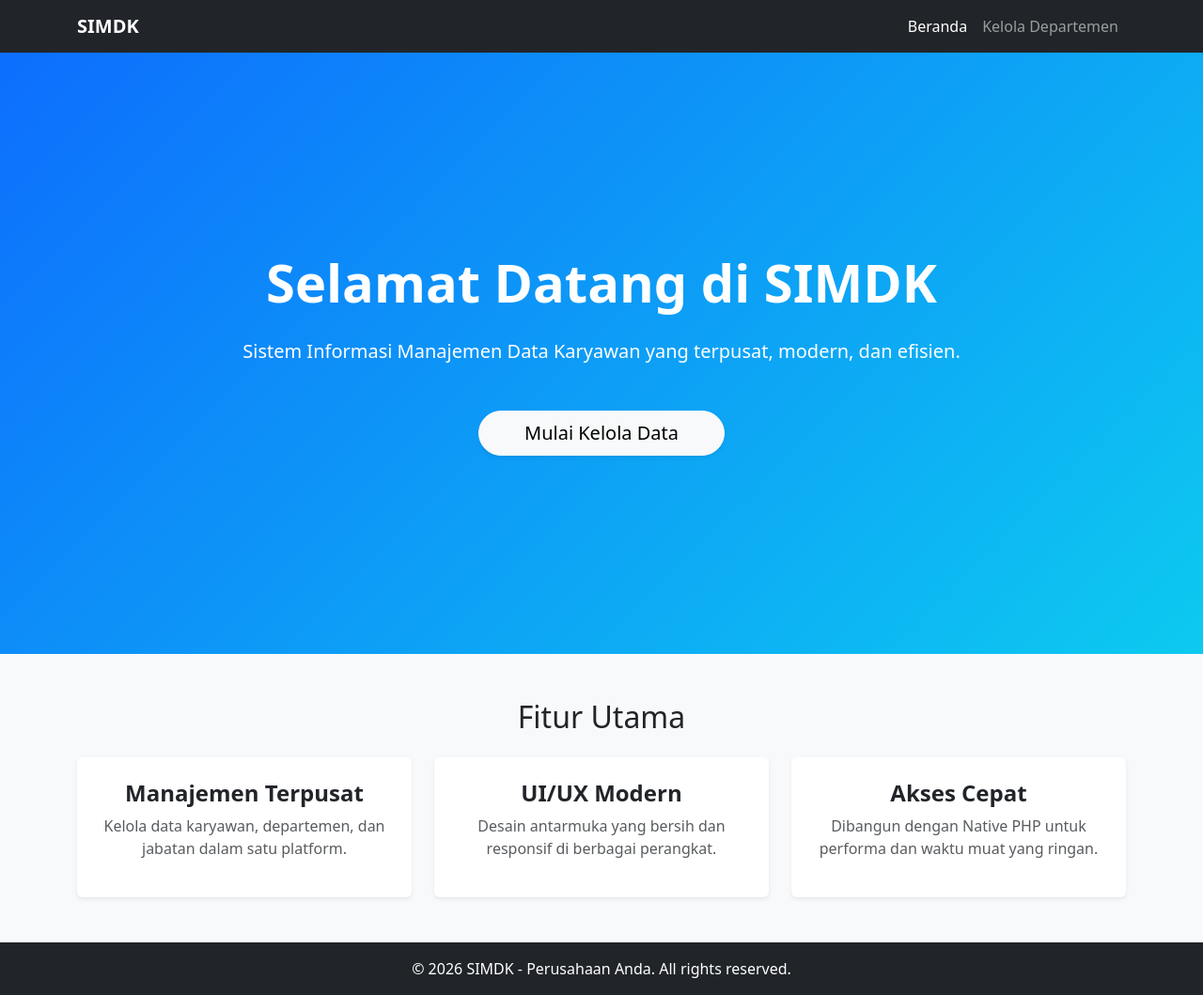
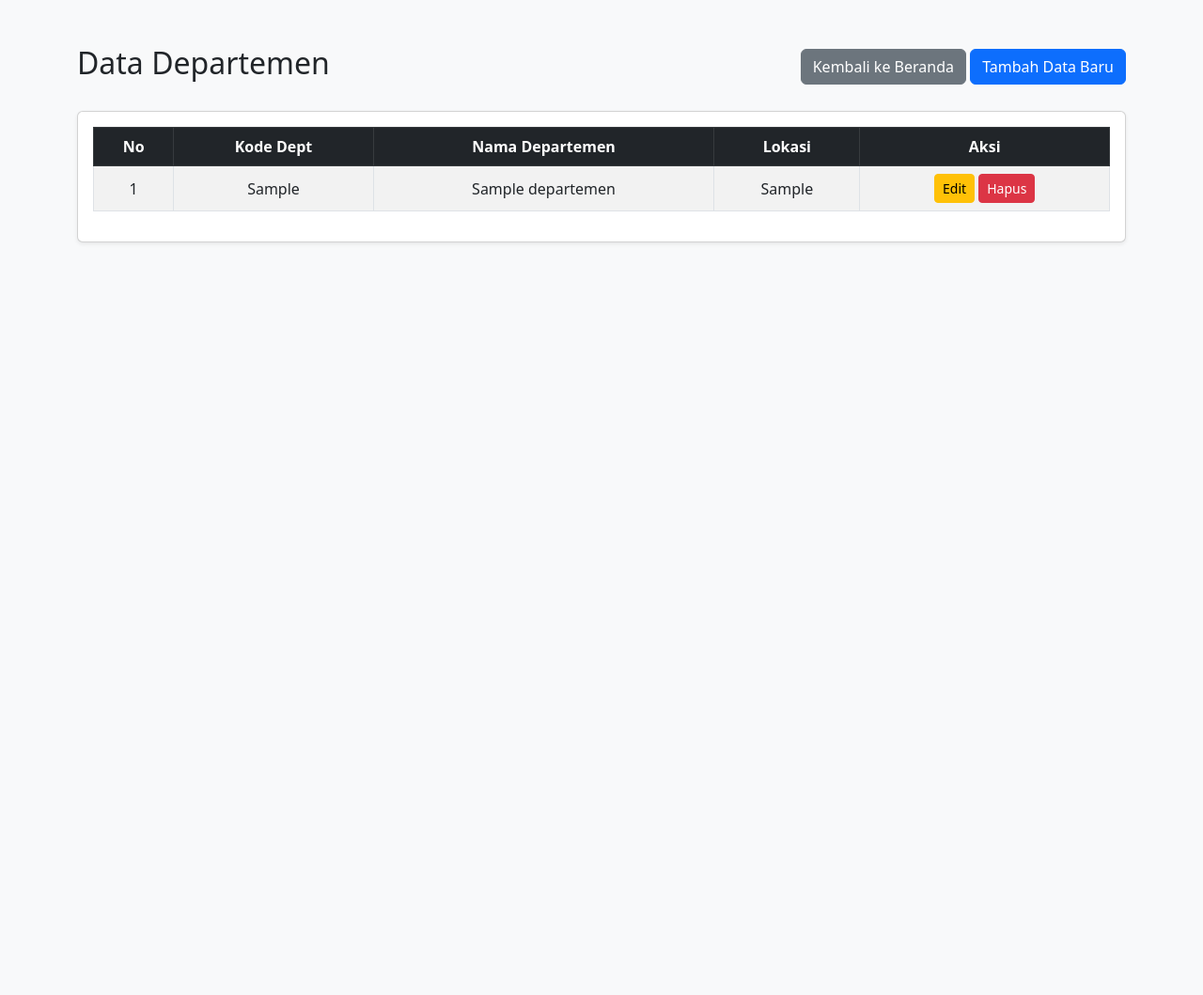
Before and after one commit to mahagacor777/UAP-Basis-Data, a PHP site: page /departemen/index.php in a window 1280 px wide. Shown: the whole page at 94% size. After the commit the page ends 259 px from the top, so only its background shows below. Run offline with PHP 8.4, Linux system fonts and the light colour scheme; tables that the repository leaves empty or names only in its code hold one stand-in row (values such as "Sample post").

Commit message:
Update index.php

```diff
--- a/departemen/index.php
+++ b/departemen/index.php
@@ -1,71 +1,63 @@
+<?php
+// Hubungkan dengan file koneksi (naik satu folder ke config)
+require_once '../config/database.php';
+?>
 <!DOCTYPE html>
 <html lang="id">
 <head>
     <meta charset="UTF-8">
-    <meta name="viewport" content="width=device-width, initial-scale=1.0">
-    <title>SIMDK - Sistem Informasi Manajemen Data Karyawan</title>
+    <title>Data Departemen - SIMDK</title>
     <link href="https://cdn.jsdelivr.net/npm/bootstrap@5.3.0/dist/css/bootstrap.min.css" rel="stylesheet">
-    <link href="css/style.css" rel="stylesheet">
 </head>
-<body>
+<body class="bg-light">
 
-    <nav class="navbar navbar-expand-lg navbar-dark bg-dark">
-        <div class="container">
-            <a class="navbar-brand fw-bold" href="index.php">SIMDK</a>
-            <button class="navbar-toggler" type="button" data-bs-toggle="collapse" data-bs-target="#navbarNav">
-                <span class="navbar-toggler-icon"></span>
-            </button>
-            <div class="collapse navbar-collapse" id="navbarNav">
-                <ul class="navbar-nav ms-auto">
-                    <li class="nav-item">
-                        <a class="nav-link active" href="index.php">Beranda</a>
-                    </li>
-                    <li class="nav-item">
-                        <a class="nav-link" href="departemen/index.php">Kelola Departemen</a>
-                    </li>
-                </ul>
+    <div class="container mt-5">
+        <div class="d-flex justify-content-between align-items-center mb-4">
+            <h2>Data Departemen</h2>
+            <div>
+                <a href="../index.php" class="btn btn-secondary">Kembali ke Beranda</a>
+                <a href="tambah.php" class="btn btn-primary">Tambah Data Baru</a>
             </div>
         </div>
-    </nav>
 
-    <section class="hero-section text-center">
-        <div class="container fade-in-down">
-            <h1 class="display-4 fw-bold mb-4">Selamat Datang di SIMDK</h1>
-            <p class="lead mb-5">Sistem Informasi Manajemen Data Karyawan yang terpusat, modern, dan efisien.</p>
-            <a href="departemen/index.php" class="btn btn-light btn-lg px-5 rounded-pill shadow-sm">Mulai Kelola Data</a>
-        </div>
-    </section>
+        <div class="card shadow-sm">
+            <div class="card-body">
+                <table class="table table-bordered table-striped text-center align-middle">
+                    <thead class="table-dark">
+                        <tr>
+                            <th>No</th>
+                            <th>Kode Dept</th>
+                            <th>Nama Departemen</th>
+                            <th>Lokasi</th>
+                            <th>Aksi</th>
+                        </tr>
+                    </thead>
+                    <tbody>
+                        <?php
+                        // Query ambil data dari tabel departemen
+                        $query = "SELECT * FROM departemen ORDER BY id_departemen DESC";
+                        $result = mysqli_query($conn, $query);
+                        $no = 1;
 
-    <section class="py-5 bg-light text-center">
-        <div class="container">
-            <h2 class="mb-4">Fitur Utama</h2>
-            <div class="row">
-                <div class="col-md-4">
-                    <div class="p-4 bg-white shadow-sm rounded">
-                        <h4 class="fw-bold">Manajemen Terpusat</h4>
-                        <p class="text-muted">Kelola data karyawan, departemen, dan jabatan dalam satu platform.</p>
-                    </div>
-                </div>
-                <div class="col-md-4">
-                    <div class="p-4 bg-white shadow-sm rounded">
-                        <h4 class="fw-bold">UI/UX Modern</h4>
-                        <p class="text-muted">Desain antarmuka yang bersih dan responsif di berbagai perangkat.</p>
-                    </div>
-                </div>
-                <div class="col-md-4">
-                    <div class="p-4 bg-white shadow-sm rounded">
-                        <h4 class="fw-bold">Akses Cepat</h4>
-                        <p class="text-muted">Dibangun dengan Native PHP untuk performa dan waktu muat yang ringan.</p>
-                    </div>
-                </div>
+                        // Perulangan untuk menampilkan data baris per baris
+                        while ($row = mysqli_fetch_assoc($result)) {
+                        ?>
+                        <tr>
+                            <td><?= $no++; ?></td>
+                            <td><?= $row['kode_dept']; ?></td>
+                            <td><?= $row['nama_departemen']; ?></td>
+                            <td><?= $row['lokasi']; ?></td>
+                            <td>
+                                <a href="edit.php?id=<?= $row['id_departemen']; ?>" class="btn btn-warning btn-sm">Edit</a>
+                                <a href="hapus.php?id=<?= $row['id_departemen']; ?>" class="btn btn-danger btn-sm" onclick="return confirm('Yakin ingin menghapus data ini?');">Hapus</a>
+                            </td>
+                        </tr>
+                        <?php } ?>
+                    </tbody>
+                </table>
             </div>
         </div>
-    </section>
+    </div>
 
-    <footer class="bg-dark text-white text-center py-3">
-        <p class="mb-0">&copy; 2026 SIMDK - Perusahaan Anda. All rights reserved.</p>
-    </footer>
-
-    <script src="https://cdn.jsdelivr.net/npm/bootstrap@5.3.0/dist/js/bootstrap.bundle.min.js"></script>
 </body>
 </html>
```
